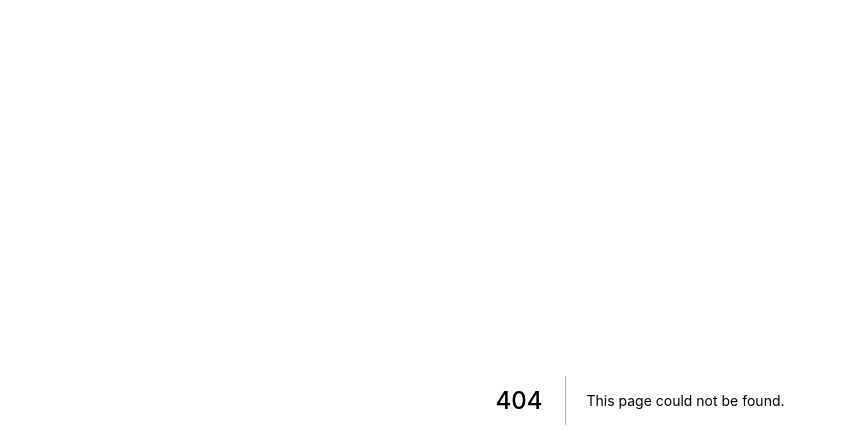
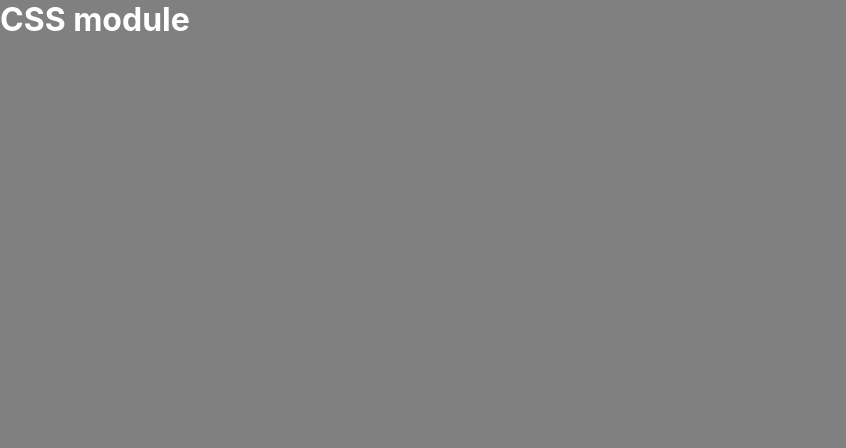
Before and after one commit to joao-souza-flooxai/section6-react-course-NextFirestore, a Next.js app in the folder next-firestore/: page /stylist in a window 1280 px wide. Before the commit this address had no page. Shown: the top 448 px of the page, without its empty margins (0-846 px from the left). Built offline with nearby package versions, Linux system fonts and the light colour scheme.

Commit message:
feat: Using module css in components.

```diff
--- /dev/null
+++ b/next-firestore/src/pages/stylist.jsx
@@ -0,0 +1,9 @@
+import styles from "../styles/Stylist.module.css";
+
+export default function Stylist(){
+    return(
+        <div className={styles.roxo}>
+            <h1>CSS module</h1>
+        </div>
+    )
+}
--- /dev/null
+++ b/next-firestore/src/styles/Stylist.module.css
@@ -0,0 +1,9 @@
+.roxo{
+    background-color:  gray;
+    color: #fff;
+    height: 100vh;
+}
+
+.roxo h1{
+    margin: 0;
+}
--- a/next-firestore/src/styles/globals.css
+++ b/next-firestore/src/styles/globals.css
@@ -4,6 +4,8 @@ body {
   margin: 0;
   font-family: -apple-system, BlinkMacSystemFont, Segoe UI, Roboto, Oxygen,
     Ubuntu, Cantarell, Fira Sans, Droid Sans, Helvetica Neue, sans-serif;
+  background-color: #222;
+  color: #eee;
 }
 
 a {
```
